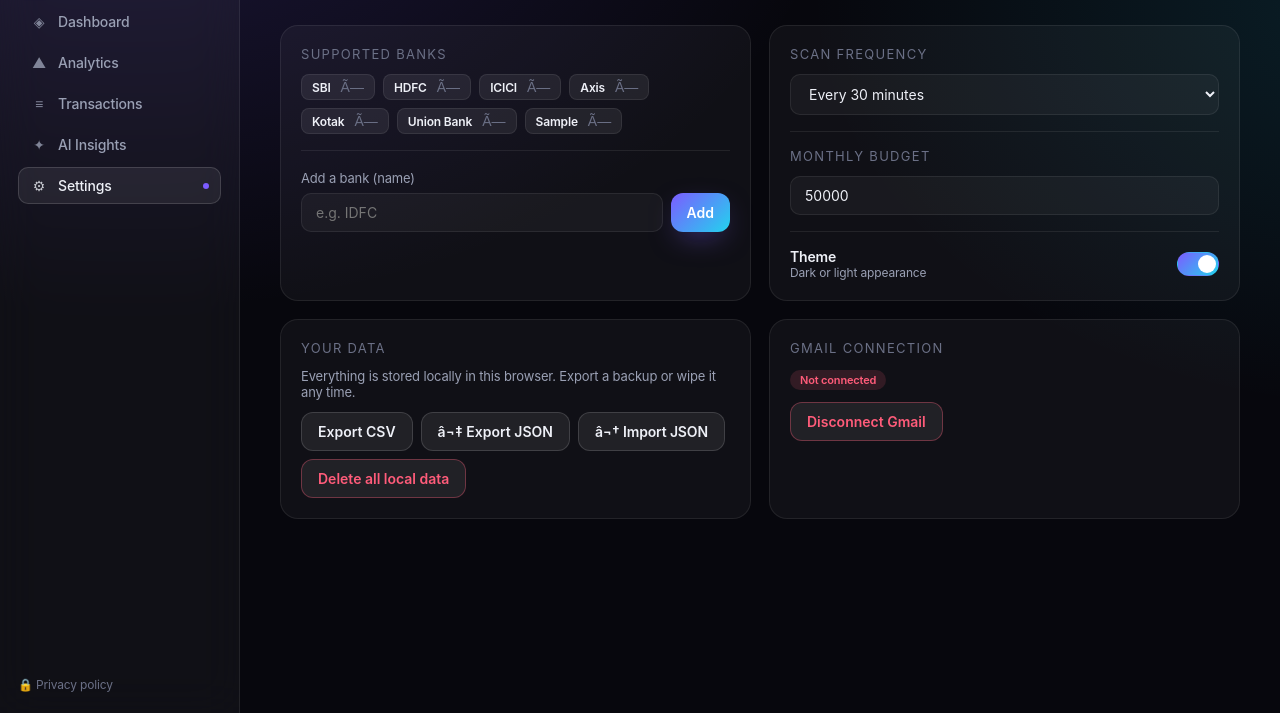
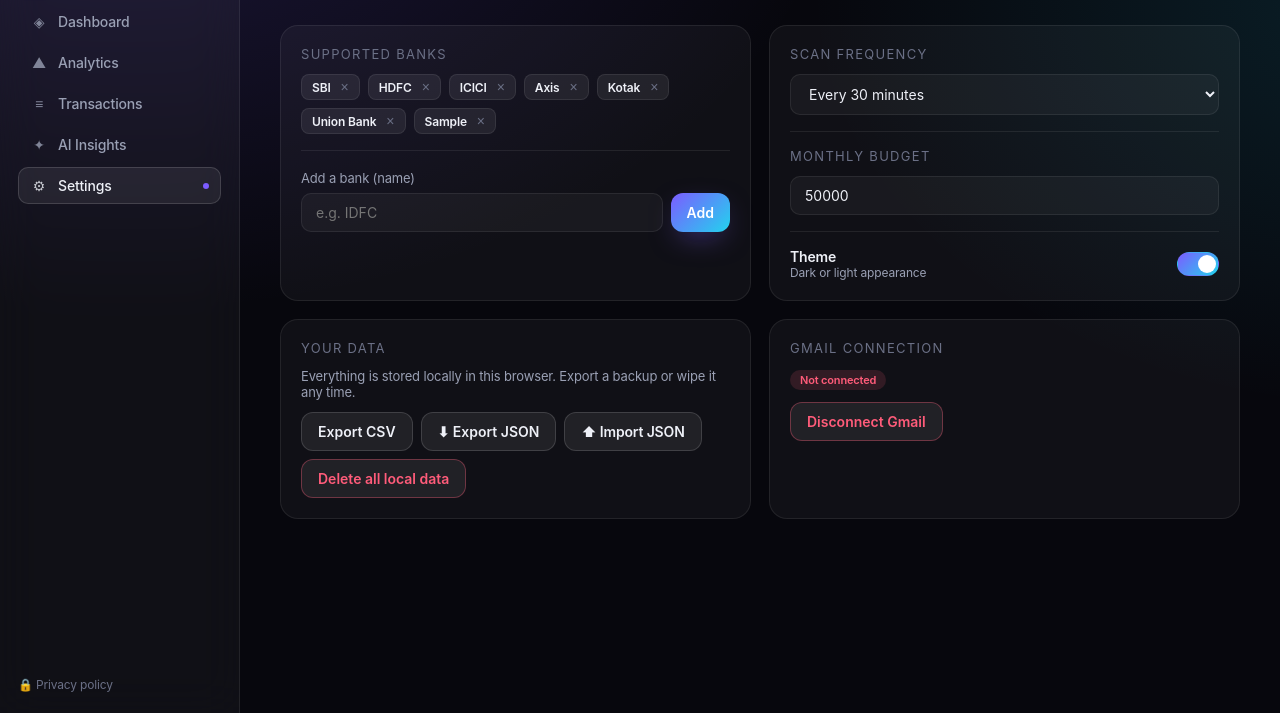
Before and after one commit to Pranav-Teja-Aluvala/ExpensePilot, a browser extension: page expensepilot/pages/settings.html in a window 1280 px wide. Both pictures are taken after typing "Sample" into the empty fields and a click on the button "Add". Shown: the part 87-800 px from the top of the page. Drawn offline with Linux system fonts and the light colour scheme.

Commit message:
Preserve UTF-8 settings labels

```diff
--- a/expensepilot/pages/settings.html
+++ b/expensepilot/pages/settings.html
@@ -2,7 +2,7 @@
 <html lang="en">
 <head>
   <meta charset="utf-8" />
-  <title>Settings â€” ExpensePilot</title>
+  <title>Settings — ExpensePilot</title>
   <link rel="stylesheet" href="../styles/main.css" />
 </head>
 <body>
@@ -58,9 +58,9 @@
           <p style="color:var(--text-dim);font-size:13px;margin-bottom:12px">Everything is stored locally in this browser. Export a backup or wipe it any time.</p>
           <div style="display:flex;gap:8px;flex-wrap:wrap">
             <button class="btn" id="csvBtn">Export CSV</button>
-            <button class="btn" id="exportBtn">â¬‡ Export JSON</button>
+            <button class="btn" id="exportBtn">⬇ Export JSON</button>
             <label class="btn" style="cursor:pointer">
-              â¬† Import JSON
+              ⬆ Import JSON
               <input type="file" id="importFile" accept="application/json" style="display:none" />
             </label>
             <button class="btn btn-danger" id="wipeBtn">Delete all local data</button>
--- a/expensepilot/pages/settings.js
+++ b/expensepilot/pages/settings.js
@@ -9,7 +9,7 @@ import { mountLayout } from "./_layout.js";
     const banksEl = document.getElementById("banks");
     function renderBanks() {
       banksEl.innerHTML = settings.supportedBanks.map((b, i) => `
-        <span class="bank-chip">${b} <button data-i="${i}" style="background:none;border:none;color:var(--text-mute);cursor:pointer;font-size:14px;margin-left:4px">Ã—</button></span>
+        <span class="bank-chip">${b} <button data-i="${i}" style="background:none;border:none;color:var(--text-mute);cursor:pointer;font-size:14px;margin-left:4px">×</button></span>
       `).join("");
       banksEl.querySelectorAll("button").forEach((btn) => {
         btn.onclick = async () => {
@@ -90,7 +90,7 @@ import { mountLayout } from "./_layout.js";
     // Gmail
     const connected = await get(KEYS.GMAIL_CONNECTED, false);
     document.getElementById("gmailStatus").innerHTML = connected
-      ? `<span class="pill pill-credit">Connected</span> <span style="color:var(--text-dim);font-size:13px;margin-left:8px">Last scan: ${(await get(KEYS.LAST_SCAN)) || "â€”"}</span>`
+      ? `<span class="pill pill-credit">Connected</span> <span style="color:var(--text-dim);font-size:13px;margin-left:8px">Last scan: ${(await get(KEYS.LAST_SCAN)) || "—"}</span>`
       : `<span class="pill pill-debit">Not connected</span>`;
     document.getElementById("disconnect").onclick = async () => {
       await remove(KEYS.GMAIL_CONNECTED);
--- a/pages/settings.js
+++ b/pages/settings.js
@@ -9,7 +9,7 @@ import { mountLayout } from "./_layout.js";
     const banksEl = document.getElementById("banks");
     function renderBanks() {
       banksEl.innerHTML = settings.supportedBanks.map((b, i) => `
-        <span class="bank-chip">${b} <button data-i="${i}" style="background:none;border:none;color:var(--text-mute);cursor:pointer;font-size:14px;margin-left:4px">Ã—</button></span>
+        <span class="bank-chip">${b} <button data-i="${i}" style="background:none;border:none;color:var(--text-mute);cursor:pointer;font-size:14px;margin-left:4px">×</button></span>
       `).join("");
       banksEl.querySelectorAll("button").forEach((btn) => {
         btn.onclick = async () => {
@@ -90,7 +90,7 @@ import { mountLayout } from "./_layout.js";
     // Gmail
     const connected = await get(KEYS.GMAIL_CONNECTED, false);
     document.getElementById("gmailStatus").innerHTML = connected
-      ? `<span class="pill pill-credit">Connected</span> <span style="color:var(--text-dim);font-size:13px;margin-left:8px">Last scan: ${(await get(KEYS.LAST_SCAN)) || "â€”"}</span>`
+      ? `<span class="pill pill-credit">Connected</span> <span style="color:var(--text-dim);font-size:13px;margin-left:8px">Last scan: ${(await get(KEYS.LAST_SCAN)) || "—"}</span>`
       : `<span class="pill pill-debit">Not connected</span>`;
     document.getElementById("disconnect").onclick = async () => {
       await remove(KEYS.GMAIL_CONNECTED);
```
Also changed, not shown: pages/settings.html (+3 -3 lines).
